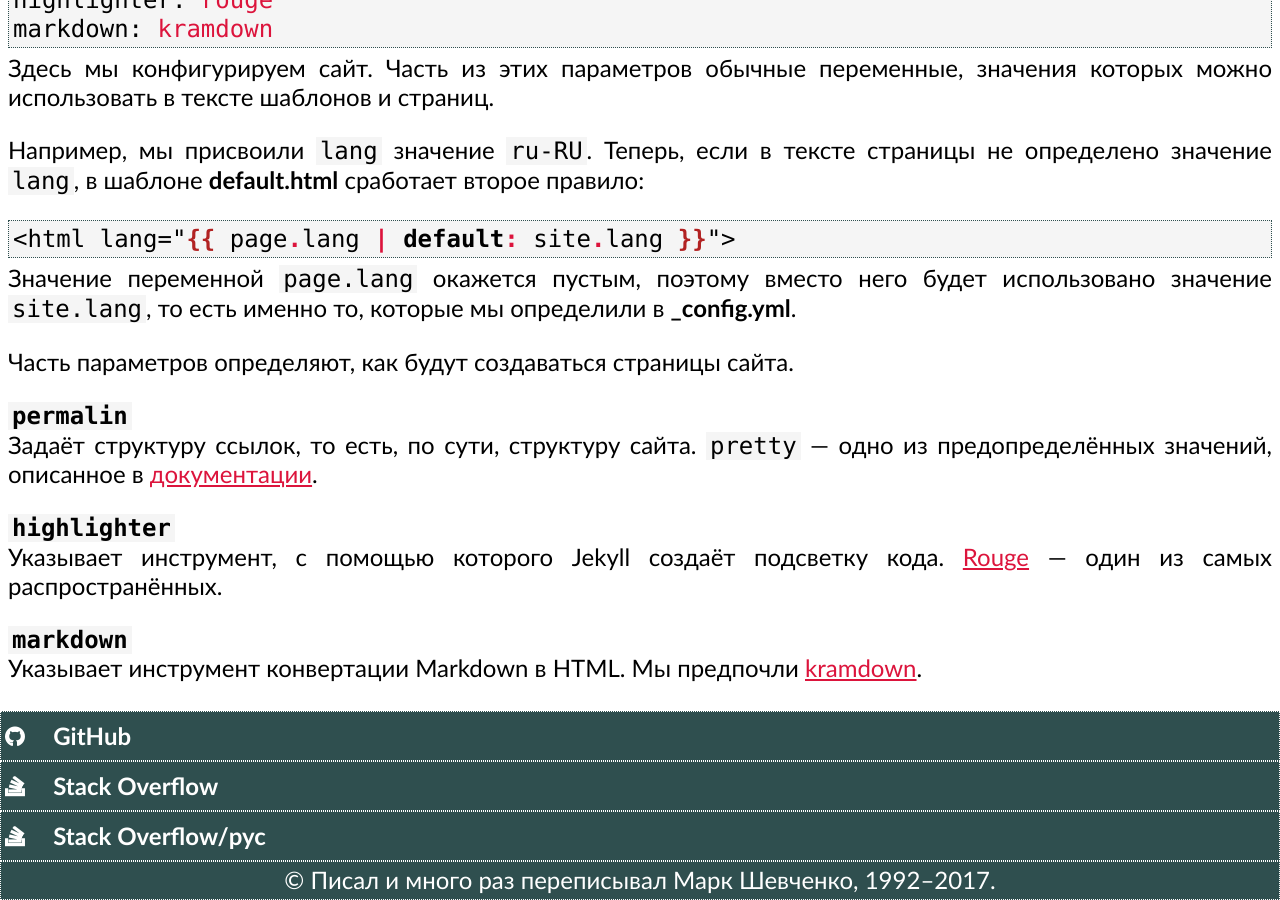
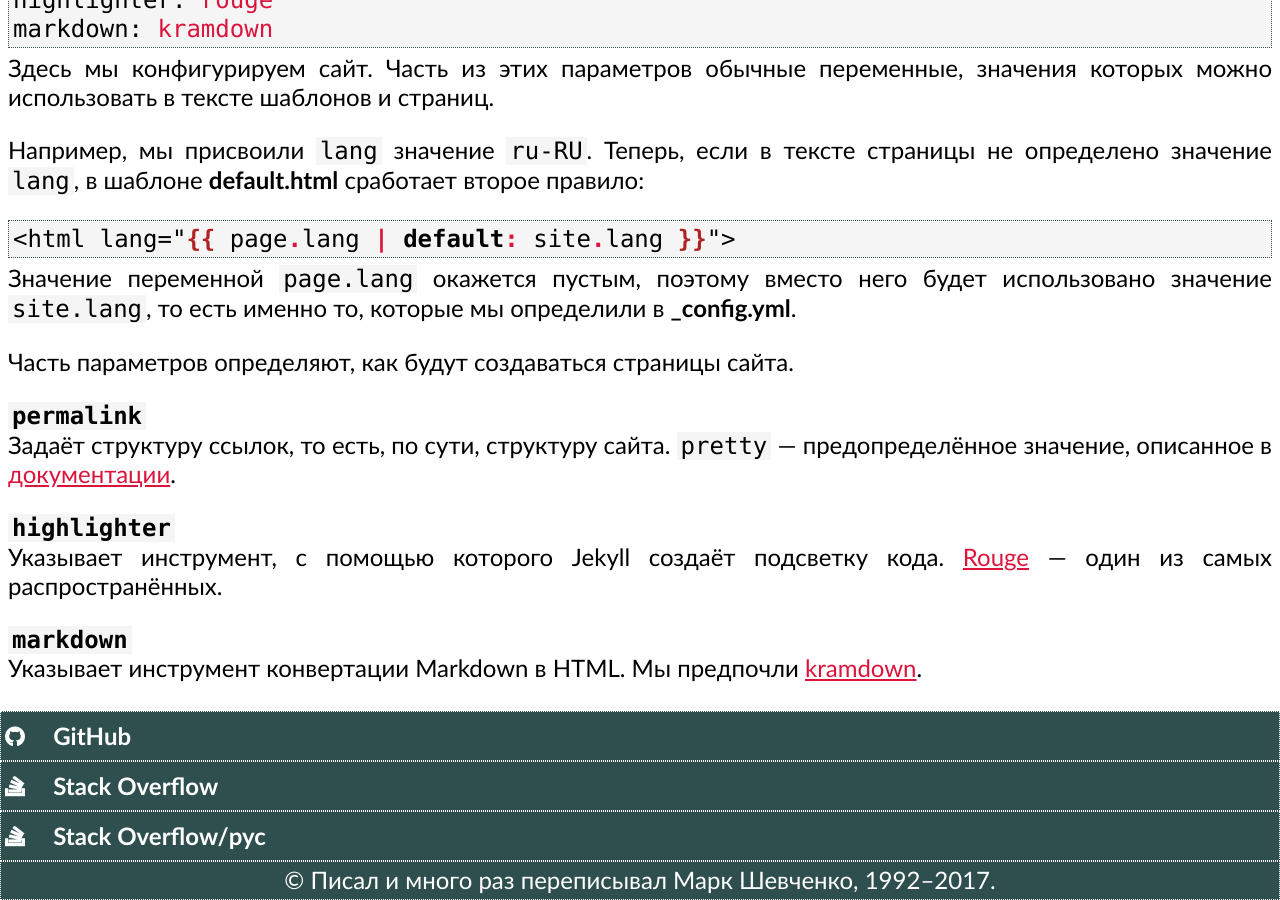
Before and after one commit to markshevchenko/markshevchenko.github.io, a Jekyll site: the page built from articles/github-pages.md, in a window 1280 px wide and 900 px high, scrolled down 2634 px. Built offline with Jekyll 4.4.1, drawn with Linux system fonts in a browser that asks for light colours; some web fonts are replaced; our own code applies the rules of GitHub Pages for plain Markdown files; comment, search, counter and statistics services are not loaded.

Commit message:
Сколько можно?

```diff
--- a/articles/github-pages.md
+++ b/articles/github-pages.md
@@ -113,8 +113,8 @@ markdown: kramdown
 
 Часть параметров определяют, как будут создаваться страницы сайта.
 
-`permalin`
-: Задаёт структуру ссылок, то есть, по сути, структуру сайта. `pretty`&nbsp;&mdash; одно из предопределённых значений, описанное в [документации](https://jekyllrb.com/docs/permalinks/).
+`permalink`
+: Задаёт структуру ссылок, то есть, по сути, структуру сайта. `pretty`&nbsp;&mdash; предопределённое значение, описанное в [документации](https://jekyllrb.com/docs/permalinks/).
 
 `highlighter`
 : Указывает инструмент, с помощью которого Jekyll создаёт подсветку кода. [Rouge](http://rouge.jneen.net/)&nbsp;&mdash; один из самых распространённых.
```
